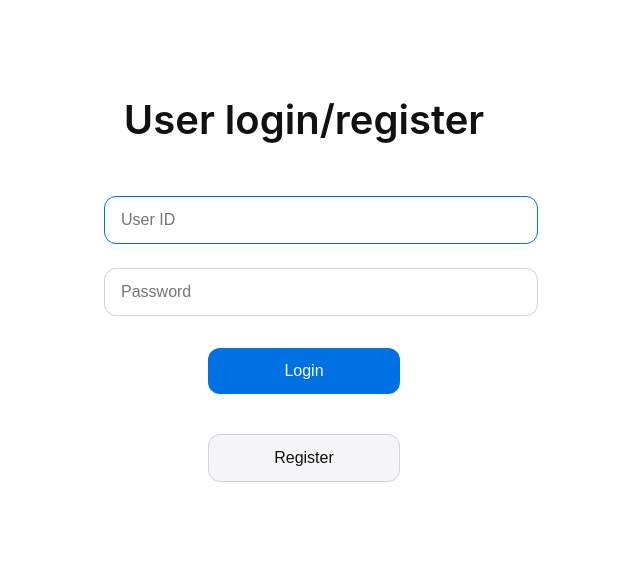
After one commit to vishnu-s-tripathi06/ReelRadar, a Flask app: page / in a window 1280 px wide. The commit adds this page. Shown: the top 561 px of the page, without its empty margins (336-976 px from the left). Run offline with Flask 3, Linux system fonts and the light colour scheme.

Commit message:
got the login page working

```diff
--- a/app.py
+++ b/app.py
@@ -1,24 +1,20 @@
-from flask import Flask, render_template, redirect, request, url_for
+from flask import Flask, render_template, request
 
 app = Flask(__name__)
 
-@app.route("/greet", methods=["POST","GET"])
-def greet():
-    name = request.form.get("name")
-    password = request.form.get("password")
+@app.route("/",methods=['GET','POST'])
+def index():
+        name=request.form.get("name","world")
+        return render_template("html/index.html",name=name)
 
-    if name and password:
-        return redirect(url_for("home"))   # function name, not route string
-    else:
-        return redirect(url_for("signup"))
 
-@app.route("/index")
+@app.route("/home", methods=['GET', 'POST'])
 def home():
-    return "Welcome to the Home Page!"
+    if request.method == 'POST':
+        userid = request.form.get("userid", "world")
+        action = request.form.get("action")  # "login" or "register"
+        if action=="register":
+             return render_template("html/register.html")
 
-@app.route("/signup")
-def signup():
-    return "Please sign up here."
 
-if __name__ == "__main__":
-    app.run(debug=True)
+        return render_template("html/home.html", name=userid, action=action)
--- a/static/css/style.css
+++ b/static/css/style.css
@@ -1,20 +1,66 @@
 body {
-    font-family: Arial, sans-serif;
-    background-color: #ca0b0b;
+    font-family: -apple-system, BlinkMacSystemFont, "Segoe UI", Roboto, Helvetica, Arial, sans-serif;
+    background-color: #fff;
+    color: #111;
+    text-align: center;
+    padding: 60px 20px;
+}
+
+h1 {
+    font-size: 2.5rem;
+    font-weight: 600;
+    margin-bottom: 40px;
 }
 
 form {
-    width: 300px;
-    margin: 100px auto;
-    padding: 20px;
-    background: white;
-    border-radius: 8px;
-    box-shadow: 0 0 10px rgba(0,0,0,0.1);
+    max-width: 400px;
+    margin: 0 auto;
 }
 
-input, button {
-    display: block;
+input[type="text"],
+input[type="password"] {
     width: 100%;
-    margin: 10px 0;
-    padding: 8px;
+    padding: 14px 16px;
+    margin: 12px 0;
+    border: 1px solid #d2d2d7;
+    border-radius: 12px;
+    font-size: 1rem;
+    transition: border-color 0.3s ease;
 }
+
+input[type="text"]:focus,
+input[type="password"]:focus {
+    border-color: #0071e3;
+    outline: none;
+}
+
+button {
+    width: 48%;
+    padding: 14px;
+    margin: 20px 1%;
+    border: none;
+    border-radius: 12px;
+    font-size: 1rem;
+    font-weight: 500;
+    cursor: pointer;
+    transition: background-color 0.3s ease;
+}
+
+button[value="login"] {
+    background-color: #0071e3;
+    color: #fff;
+}
+
+button[value="login"]:hover {
+    background-color: #005bb5;
+}
+
+button[value="register"] {
+    background-color: #f5f5f7;
+    color: #111;
+    border: 1px solid #d2d2d7;
+}
+
+button[value="register"]:hover {
+    background-color: #e5e5e7;
+}
--- /dev/null
+++ b/templates/html/index.html
@@ -0,0 +1,25 @@
+<!DOCTYPE html>
+<html lang="en">
+<head>
+    <meta name="viewport" content="initial-scale=1, width=device-width">
+    <title>Index</title>
+    <link rel="stylesheet" href="{{ url_for('static', filename='css/style.css') }}">
+
+</head>
+<body>
+    <form action="/home" method="post">
+        <h1>User login/register</h1>
+
+        <!-- User ID -->
+        <input type="text" name="userid" placeholder="User ID" autocomplete="off" autofocus required>
+
+        <!-- Password -->
+        <input type="password" name="password" placeholder="Password" autocomplete="off" required>
+
+        <!-- Buttons -->
+         <br>
+        <button type="submit" name="action" value="login">Login</button>
+        <button type="submit" name="action" value="register">Register</button>
+    </form>
+</body>
+</html>
```
Also changed, not shown: templates/html/home.html (added, +13 -0 lines), templates/html/register.html (added, +10 -0 lines).
